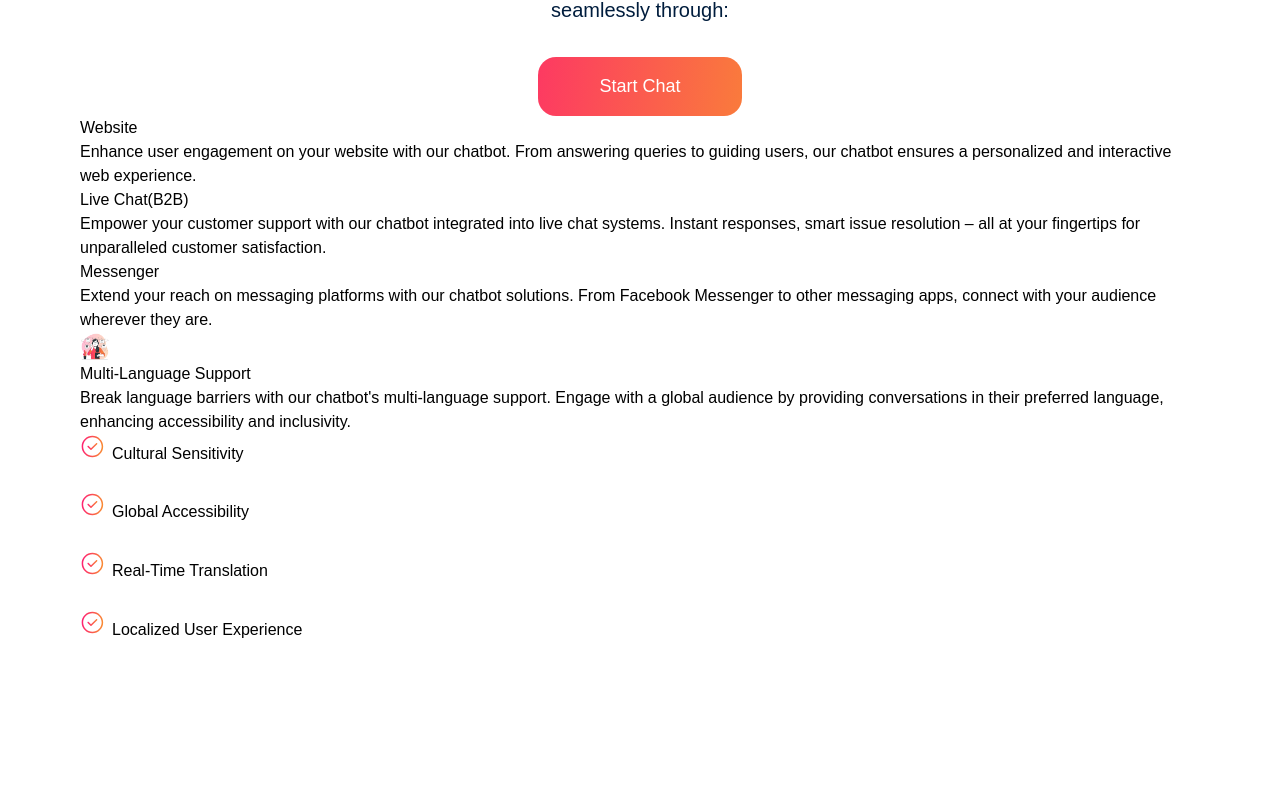
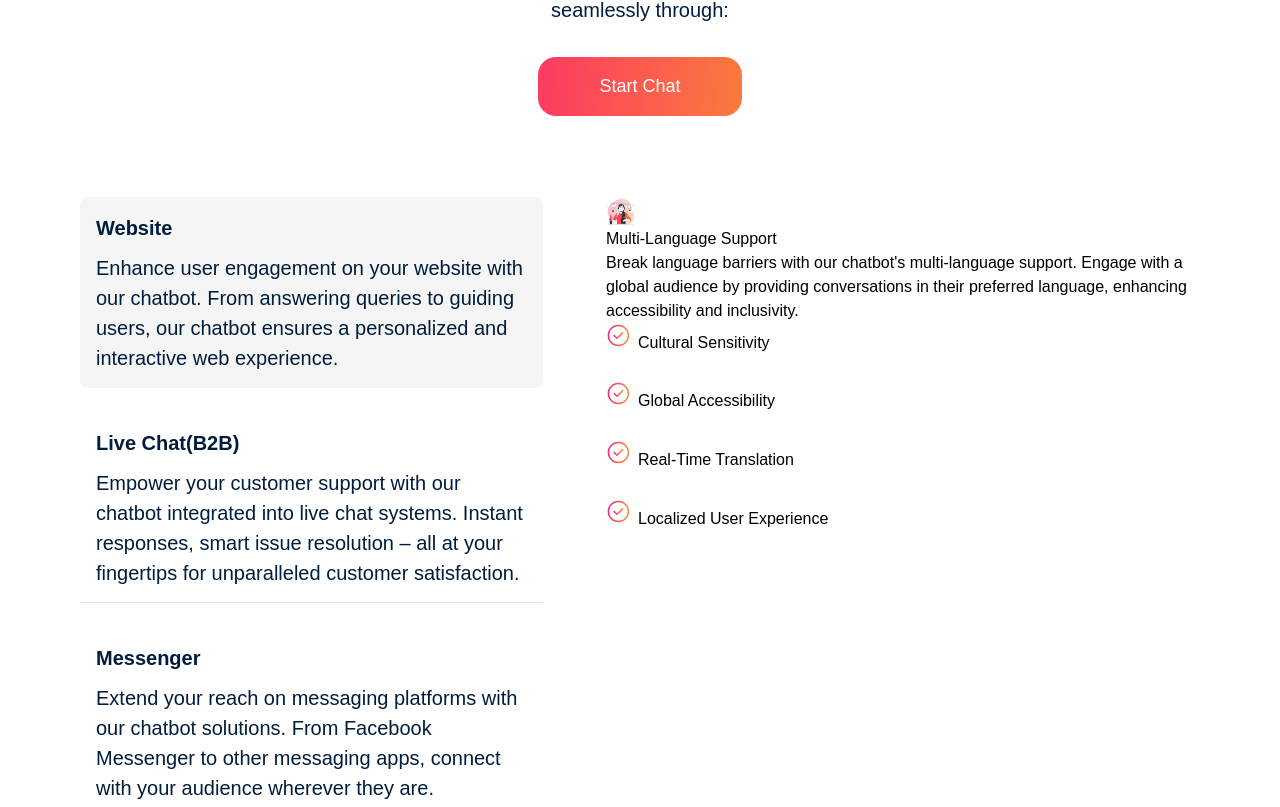
Before and after one commit to MichealCodez/echobot, a React (Vite) app: page / in a window 1280 px wide. Shown: the part 1113-1920 px from the top of the page. Built offline with nearby package versions, Linux system fonts and the light colour scheme; a web font is replaced by a local one.

Commit message:
setting up

```diff
--- a/src/constants/index.js
+++ b/src/constants/index.js
@@ -5,4 +5,22 @@ const multiLang = [
   "Localized User Experience",
 ];
 
-export { multiLang };
+const details = [
+  {
+    title: "Website",
+    description:
+      "Enhance user engagement on your website with our chatbot. From answering queries to guiding users, our chatbot ensures a personalized and interactive web experience.",
+  },
+  {
+    title: "Live Chat(B2B)",
+    description:
+      "Empower your customer support with our chatbot integrated into live chat systems. Instant responses, smart issue resolution – all at your fingertips for unparalleled customer satisfaction.",
+  },
+  {
+    title: "Messenger",
+    description:
+      "Extend your reach on messaging platforms with our chatbot solutions. From Facebook Messenger to other messaging apps, connect with your audience wherever they are.",
+  },
+];
+
+export { multiLang, details };
--- a/src/sections/StayConnected.jsx
+++ b/src/sections/StayConnected.jsx
@@ -1,6 +1,6 @@
 import { Button } from "../components";
 import { language } from "../assets/images";
-import { multiLang } from "../constants";
+import { multiLang, details } from "../constants";
 import { tickCircle } from "../assets/icons";
 
 const StayConnected = () => {
@@ -16,32 +16,18 @@ const StayConnected = () => {
         </p>
         <Button />
       </div>
-      <div>
-        <div>
-          <div>
-            <h6>Website</h6>
-            <p>
-              Enhance user engagement on your website with our chatbot. From
-              answering queries to guiding users, our chatbot ensures a
-              personalized and interactive web experience.
-            </p>
-          </div>
-          <div>
-            <h6>Live Chat(B2B)</h6>
-            <p>
-              Empower your customer support with our chatbot integrated into
-              live chat systems. Instant responses, smart issue resolution – all
-              at your fingertips for unparalleled customer satisfaction.
-            </p>
-          </div>
-          <div>
-            <h6>Messenger</h6>
-            <p>
-              Extend your reach on messaging platforms with our chatbot
-              solutions. From Facebook Messenger to other messaging apps,
-              connect with your audience wherever they are.
-            </p>
-          </div>
+      <div className="flex gap-[63px] mt-[81px]">
+        <div className="flex flex-col gap-[24px]">
+          {details.map((value) => (
+            <div className="flex flex-col border-solid border-b border-[[#E6E8EC]] w-[463px] h-[191px] p-[16px] items-start gap-[10px] first:rounded-[8px] first:bg-[#F5F5F5] first:border-none">
+              <h6 className="text-[20px] font-bold leading-[150%] text-secondary">
+                {value.title}
+              </h6>
+              <p className="text-secondary text-[20px] font-normal leading-[150%]">
+                {value.description}
+              </p>
+            </div>
+          ))}
         </div>
         <div>
           <div>
```
